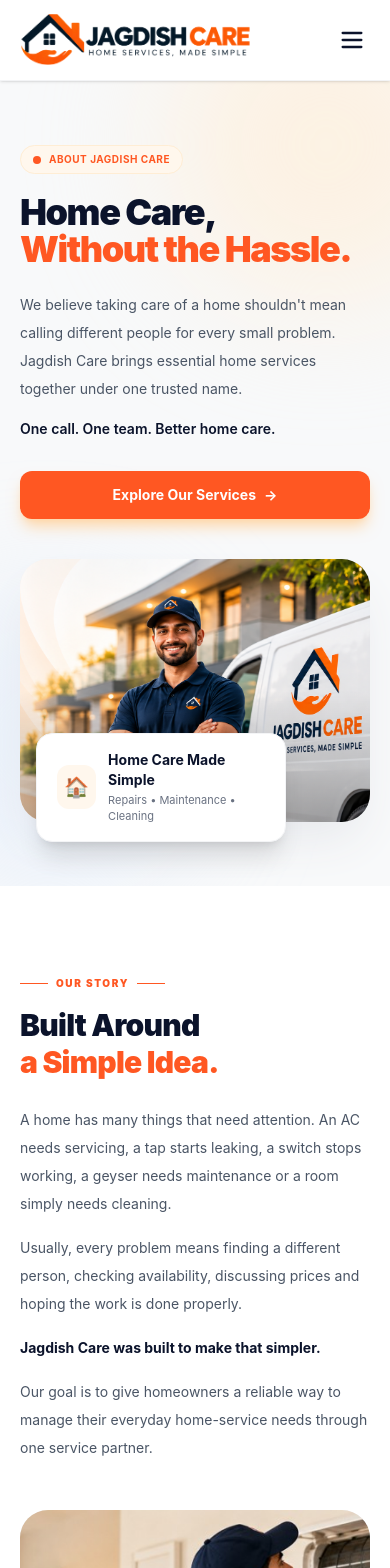
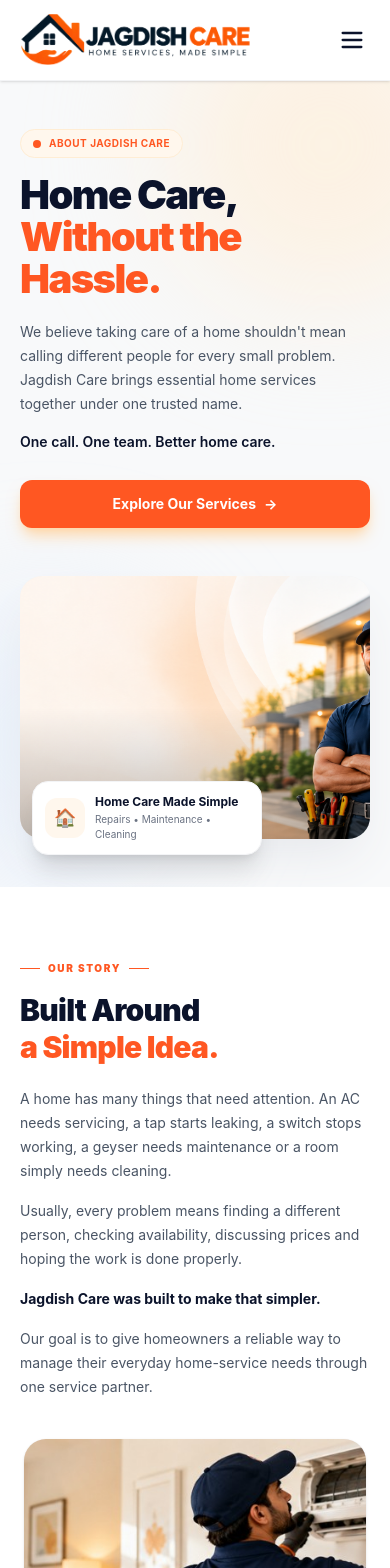
Before and after one commit to singhsubm/Jagdish-Care, a React (Vite) app: page /about in a window 390 px wide. Shown: the top 1568 px of the page. Built offline with nearby package versions, Linux system fonts and the light colour scheme.

Commit message:
fix about us layout mobile

```diff
--- a/src/components/AboutUs.jsx
+++ b/src/components/AboutUs.jsx
@@ -4,7 +4,7 @@
 
 const AboutUs = () => {
   return (
-    <div className="min-h-screen bg-white text-brand-dark">
+    <div className="min-h-screen bg-white text-brand-dark overflow-x-hidden">
       <Navbar />
 
       <main>
@@ -16,8 +16,8 @@
         <section className="relative overflow-hidden bg-[#f8f9fa]">
 
           {/* Decorative shapes */}
-          <div className="absolute -top-24 -right-24 w-80 h-80 rounded-full bg-orange-100/60 blur-3xl" />
-          <div className="absolute bottom-0 -left-24 w-72 h-72 rounded-full bg-blue-100/50 blur-3xl" />
+          <div className="absolute -top-24 -right-24 w-80 h-80 rounded-full bg-orange-100/60 blur-3xl pointer-events-none" />
+          <div className="absolute bottom-0 -left-24 w-72 h-72 rounded-full bg-blue-100/50 blur-3xl pointer-events-none" />
 
           <div
             className="
@@ -27,8 +27,8 @@
               px-5
               sm:px-8
               lg:px-10
-              py-16
-              sm:py-20
+              py-12
+              sm:py-16
               lg:py-24
             "
           >
@@ -45,8 +45,7 @@
             >
 
               {/* LEFT */}
-
-              <div>
+              <div className="relative z-10">
 
                 <div
                   className="
@@ -59,10 +58,10 @@
                     bg-orange-50
                     border
                     border-orange-100
-                    mb-5
+                    mb-4
+                    sm:mb-5
                   "
                 >
-
                   <span className="w-2 h-2 rounded-full bg-brand-orange" />
 
                   <span
@@ -77,22 +76,22 @@
                   >
                     About Jagdish Care
                   </span>
-
                 </div>
 
 
                 <h1
                   className="
-                    text-4xl
+                    text-[2.5rem]
+                    leading-[1.05]
                     sm:text-5xl
                     lg:text-6xl
                     font-black
-                    leading-[1.02]
                     tracking-[-0.04em]
                     text-brand-dark
                   "
                 >
                   Home Care,
+
                   <br />
 
                   <span className="text-brand-orange">
@@ -103,12 +102,14 @@
 
                 <p
                   className="
-                    mt-6
+                    mt-5
+                    sm:mt-6
                     max-w-xl
                     text-sm
                     sm:text-base
                     lg:text-lg
-                    leading-7
+                    leading-6
+                    sm:leading-7
                     text-gray-600
                   "
                 >
@@ -133,8 +134,16 @@
 
 
                 {/* CTA */}
-
-                <div className="flex flex-col sm:flex-row gap-3 mt-8">
+                <div
+                  className="
+                    flex
+                    flex-col
+                    sm:flex-row
+                    gap-3
+                    mt-7
+                    sm:mt-8
+                  "
+                >
 
                   <a
                     href="/home-care-plans"
@@ -155,14 +164,13 @@
                       hover:bg-orange-600
                       hover:-translate-y-0.5
                       transition-all
+                      w-full
+                      sm:w-auto
                     "
                   >
                     Explore Our Services
                     <span>→</span>
                   </a>
-
-
-
 
                 </div>
 
@@ -170,14 +178,14 @@
 
 
               {/* RIGHT IMAGE */}
-
-              <div className="relative">
+              <div className="relative mt-2 sm:mt-4 lg:mt-0">
 
                 <div
                   className="
                     relative
                     overflow-hidden
-                    rounded-[28px]
+                    rounded-[22px]
+                    sm:rounded-[28px]
                     aspect-[4/3]
                     bg-gray-100
                     shadow-2xl
@@ -192,12 +200,12 @@
                       w-full
                       h-full
                       object-cover
-                        object-right
+                      object-center
+                      sm:object-right
                     "
                   />
 
                   {/* White overlay */}
-
                   <div
                     className="
                       absolute
@@ -213,36 +221,43 @@
 
 
                 {/* Floating card */}
-
                 <div
                   className="
                     absolute
-                    -bottom-5
-                    left-4
+                    -bottom-4
+                    sm:-bottom-5
+                    left-3
                     sm:left-8
                     bg-white
                     rounded-2xl
                     shadow-xl
                     border
                     border-gray-100
-                    px-5
-                    py-4
-                    max-w-[250px]
+                    px-3
+                    sm:px-5
+                    py-3
+                    sm:py-4
+                    max-w-[230px]
+                    sm:max-w-[250px]
                   "
                 >
 
-                  <div className="flex items-center gap-3">
+                  <div className="flex items-center gap-2.5 sm:gap-3">
 
                     <div
                       className="
-                        w-11
-                        h-11
+                        w-10
+                        h-10
+                        sm:w-11
+                        sm:h-11
                         rounded-xl
                         bg-orange-50
                         flex
                         items-center
                         justify-center
-                        text-xl
+                        text-lg
+                        sm:text-xl
+                        shrink-0
                       "
                     >
                       🏠
@@ -250,11 +265,11 @@
 
                     <div>
 
-                      <p className="text-sm font-bold text-brand-dark">
+                      <p className="text-xs sm:text-sm font-bold text-brand-dark">
                         Home Care Made Simple
                       </p>
 
-                      <p className="text-[11px] text-gray-500 mt-0.5">
+                      <p className="text-[10px] sm:text-[11px] text-gray-500 mt-0.5">
                         Repairs • Maintenance • Cleaning
                       </p>
 
@@ -286,7 +301,8 @@
               px-5
               sm:px-8
               lg:px-10
-              py-20
+              py-16
+              sm:py-20
               lg:py-24
             "
           >
@@ -296,28 +312,32 @@
                 grid
                 grid-cols-1
                 lg:grid-cols-[0.9fr_1.1fr]
-                gap-12
+                gap-10
+                sm:gap-12
                 lg:gap-20
                 items-center
               "
             >
 
               {/* IMAGE */}
-
               <div
                 className="
                   relative
                   order-2
                   lg:order-1
+                  px-1
+                  sm:px-0
                 "
               >
 
                 <div
                   className="
                     overflow-hidden
-                    rounded-[28px]
+                    rounded-[22px]
+                    sm:rounded-[28px]
                     aspect-[4/3]
                     bg-gray-100
+                    shadow-sm
                   "
                 >
 
@@ -335,14 +355,17 @@
 
 
                 {/* Decorative border */}
-
                 <div
                   className="
                     absolute
-                    -bottom-4
-                    -right-4
-                    w-32
-                    h-32
+                    -bottom-3
+                    sm:-bottom-4
+                    -right-2
+                    sm:-right-4
+                    w-24
+                    sm:w-32
+                    h-24
+                    sm:h-32
                     rounded-3xl
                     border-2
                     border-orange-200
@@ -354,7 +377,6 @@
 
 
               {/* CONTENT */}
-
               <div className="order-1 lg:order-2">
 
                 <SectionLabel>
@@ -374,6 +396,7 @@
                   "
                 >
                   Built Around
+
                   <br />
 
                   <span className="text-brand-orange">
@@ -384,11 +407,13 @@
 
                 <div
                   className="
-                    mt-6
+                    mt-5
+                    sm:mt-6
                     space-y-4
                     text-sm
                     sm:text-base
-                    leading-7
+                    leading-6
+                    sm:leading-7
                     text-gray-600
                   "
                 >
@@ -442,7 +467,8 @@
               px-5
               sm:px-8
               lg:px-10
-              py-20
+              py-16
+              sm:py-20
               lg:py-24
             "
           >
@@ -463,9 +489,10 @@
                   tracking-tight
                 "
               >
-                More Than Just
+                More Than Just{" "}
+
                 <span className="text-brand-orange">
-                  {" "}Repairs.
+                  Repairs.
                 </span>
               </h2>
 
@@ -474,7 +501,8 @@
                   mt-4
                   text-sm
                   sm:text-base
-                  leading-7
+                  leading-6
+                  sm:leading-7
                   text-gray-600
                 "
               >
@@ -489,12 +517,14 @@
 
             <div
               className="
-                mt-12
+                mt-10
+                sm:mt-12
                 grid
-                grid-cols-1
+                grid-cols-2
                 sm:grid-cols-2
                 lg:grid-cols-3
-                gap-5
+                gap-3
+                sm:gap-5
               "
             >
 
@@ -555,7 +585,8 @@
               px-5
               sm:px-8
               lg:px-10
-              py-20
+              py-16
+              sm:py-20
               lg:py-24
             "
           >
@@ -577,6 +608,7 @@
                 "
               >
                 One Home.
+
                 <br />
 
                 <span className="text-brand-orange">
@@ -589,12 +621,14 @@
 
             <div
               className="
-                mt-14
+                mt-10
+                sm:mt-14
                 grid
-                grid-cols-1
+                grid-cols-2
                 sm:grid-cols-2
                 lg:grid-cols-4
-                gap-5
+                gap-3
+                sm:gap-5
               "
             >
 
@@ -642,7 +676,8 @@
               px-5
               sm:px-8
               lg:px-10
-              py-20
+              py-16
+              sm:py-20
               lg:py-24
             "
           >
@@ -663,6 +698,7 @@
                 "
               >
                 Home Care,
+
                 <span className="text-brand-orange">
                   {" "}Made Simple.
                 </span>
@@ -673,7 +709,8 @@
 
             <div
               className="
-                mt-14
+                mt-10
+                sm:mt-14
                 grid
                 grid-cols-1
                 md:grid-cols-3
@@ -719,7 +756,8 @@
               mx-auto
               px-5
               sm:px-8
-              py-20
+              py-16
+              sm:py-20
               lg:py-24
               text-center
             "
@@ -728,15 +766,18 @@
             <div
               className="
                 mx-auto
-                w-14
-                h-14
+                w-12
+                h-12
+                sm:w-14
+                sm:h-14
                 rounded-2xl
                 bg-brand-orange
                 text-white
                 flex
                 items-center
                 justify-center
-                text-2xl
+                text-xl
+                sm:text-2xl
               "
             >
               ♥
@@ -745,7 +786,8 @@
 
             <h2
               className="
-                mt-7
+                mt-6
+                sm:mt-7
                 text-3xl
                 sm:text-4xl
                 lg:text-5xl
@@ -755,23 +797,25 @@
               "
             >
               Your Home Deserves
+
               <br />
 
               <span className="text-brand-orange">
                 More Than a Service.
               </span>
-
             </h2>
 
 
             <p
               className="
-                mt-6
+                mt-5
+                sm:mt-6
                 max-w-2xl
                 mx-auto
                 text-sm
                 sm:text-base
-                leading-7
+                leading-6
+                sm:leading-7
                 text-gray-400
               "
             >
@@ -784,7 +828,8 @@
 
             <p
               className="
-                mt-6
+                mt-5
+                sm:mt-6
                 text-sm
                 sm:text-base
                 font-bold
@@ -796,10 +841,10 @@
 
 
             {/* CTA */}
-
             <div
               className="
-                mt-9
+                mt-8
+                sm:mt-9
                 flex
                 flex-col
                 sm:flex-row
@@ -809,7 +854,7 @@
             >
 
               <a
-                href="https://wa.me/919415726896"
+                href="https://wa.me/919415726796"
                 target="_blank"
                 rel="noreferrer"
                 className="
@@ -827,6 +872,8 @@
                   hover:bg-orange-600
                   hover:-translate-y-0.5
                   transition-all
+                  w-full
+                  sm:w-auto
                 "
               >
                 Book a Service
@@ -851,6 +898,8 @@
                   font-bold
                   hover:bg-white/10
                   transition-all
+                  w-full
+                  sm:w-auto
                 "
               >
                 Explore Home Care Plans
@@ -863,7 +912,6 @@
         </section>
 
       </main>
-
 
       <Footer />
 
@@ -890,13 +938,11 @@
         text-brand-orange
       "
     >
-
-      <span className="w-7 h-px bg-brand-orange" />
+      <span className="w-5 sm:w-7 h-px bg-brand-orange" />
 
       {children}
 
-      <span className="w-7 h-px bg-brand-orange" />
-
+      <span className="w-5 sm:w-7 h-px bg-brand-orange" />
     </span>
   );
 };
@@ -918,12 +964,14 @@
       className={`
         group
         rounded-2xl
-        p-6
+        p-4
+        sm:p-6
         border
         transition-all
         duration-300
         hover:-translate-y-1
         hover:shadow-xl
+        min-w-0
 
         ${
           featured
@@ -935,13 +983,17 @@
 
       <div
         className={`
-          w-12
-          h-12
+          w-10
+          h-10
+          sm:w-12
+          sm:h-12
           rounded-xl
           flex
           items-center
           justify-center
-          text-xl
+          text-lg
+          sm:text-xl
+
           ${
             featured
               ? "bg-brand-orange/20"
@@ -955,10 +1007,13 @@
 
       <h3
         className={`
-          mt-5
-          text-base
+          mt-4
+          sm:mt-5
+          text-sm
           sm:text-lg
           font-bold
+          leading-snug
+
           ${
             featured
               ? "text-white"
@@ -973,9 +1028,11 @@
       <p
         className={`
           mt-2
-          text-xs
+          text-[11px]
           sm:text-sm
-          leading-6
+          leading-5
+          sm:leading-6
+
           ${
             featured
               ? "text-gray-400"
@@ -1004,7 +1061,8 @@
   return (
     <div
       className="
-        p-6
+        p-4
+        sm:p-6
         rounded-2xl
         border
         border-gray-100
@@ -1012,19 +1070,23 @@
         hover:border-orange-100
         hover:shadow-lg
         transition-all
+        min-w-0
       "
     >
 
       <div
         className="
-          w-12
-          h-12
+          w-10
+          h-10
+          sm:w-12
+          sm:h-12
           rounded-xl
           bg-orange-50
           flex
           items-center
           justify-center
-          text-xl
+          text-lg
+          sm:text-xl
         "
       >
         {icon}
@@ -1033,10 +1095,13 @@
 
       <h3
         className="
-          mt-5
-          text-base
+          mt-4
+          sm:mt-5
+          text-sm
+          sm:text-base
           font-bold
           text-brand-dark
+          leading-snug
         "
       >
         {title}
@@ -1046,9 +1111,10 @@
       <p
         className="
           mt-2
-          text-xs
+          text-[11px]
           sm:text-sm
-          leading-6
+          leading-5
+          sm:leading-6
           text-gray-500
         "
       >
@@ -1076,8 +1142,10 @@
       <div
         className="
           mx-auto
-          w-16
-          h-16
+          w-14
+          h-14
+          sm:w-16
+          sm:h-16
           rounded-2xl
           bg-white
           border
@@ -1087,7 +1155,8 @@
           items-center
           justify-center
           text-brand-orange
-          text-lg
+          text-base
+          sm:text-lg
           font-black
         "
       >
@@ -1097,11 +1166,13 @@
 
       <h3
         className="
-          mt-6
-          text-base
+          mt-5
+          sm:mt-6
+          text-sm
           sm:text-lg
           font-bold
           text-brand-dark
+          leading-snug
         "
       >
         {title}
@@ -1113,9 +1184,10 @@
           mt-2
           max-w-xs
           mx-auto
-          text-xs
+          text-[11px]
           sm:text-sm
-          leading-6
+          leading-5
+          sm:leading-6
           text-gray-500
         "
       >
```
